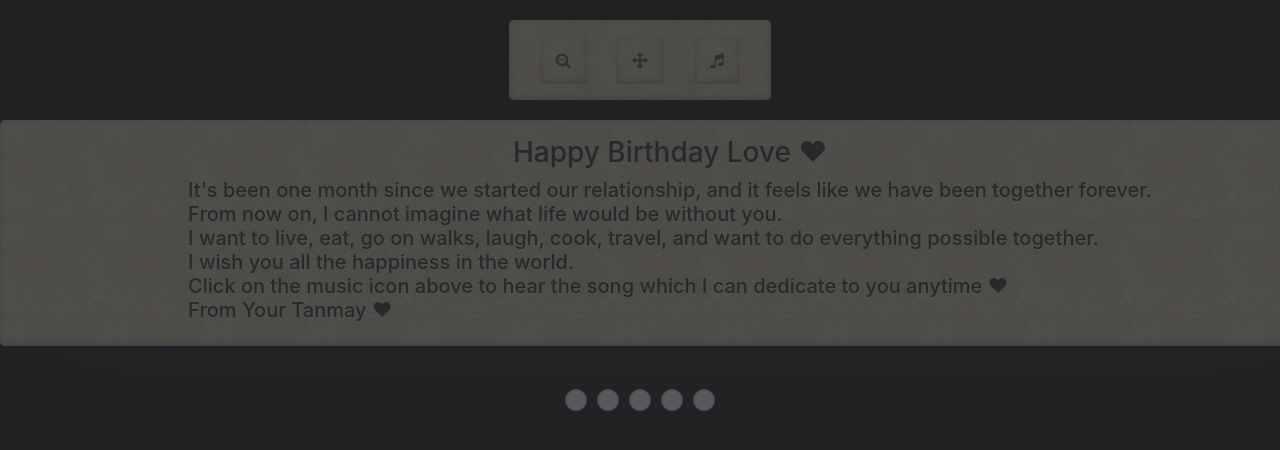
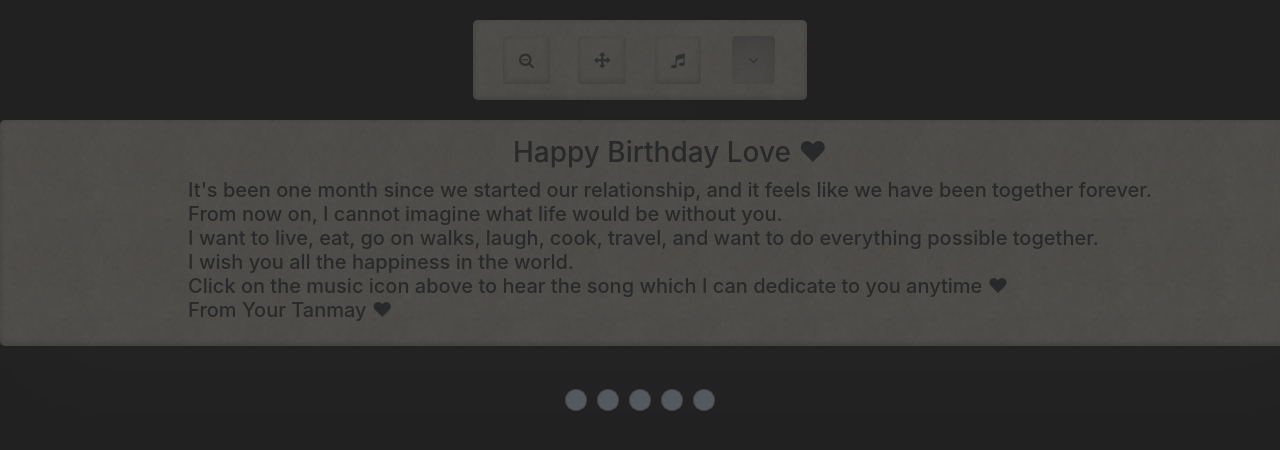
Before and after one commit to tanmayag8958/birthday, a website: page public/index.html in a window 1280 px wide. Shown: the top 450 px of the page. Drawn offline with nearby package versions, Linux system fonts and the light colour scheme.

Commit message:
added night image and button to hide text

```diff
--- a/public/index.html
+++ b/public/index.html
@@ -32,24 +32,29 @@
     </div>
 </div>
 <div class="position-absolute btn-container p-3 d-flex justify-content-center">
-    <div class="col-4 d-flex justify-content-center">
+    <div class="col-3 d-flex justify-content-center">
         <button id="btn-zoom" type="button" class="btn btn-outline-secondary btn-shadow p-0">
             <i class="p-3 fa fa-search-minus" onclick="btnToggle(event)"></i>
         </button>
     </div>
-    <div class="col-4 d-flex justify-content-center">
+    <div class="col-3 d-flex justify-content-center">
         <button id="btn-rotate" type="button" class="btn btn-outline-secondary btn-shadow p-0">
             <i class="p-3 fa fa-arrows large" onclick="btnToggle(event)"></i>
         </button>
     </div>
-    <div class="col-4 d-flex justify-content-center">
+    <div class="col-3 d-flex justify-content-center">
         <button id="btn-audio" type="button" class="btn btn-outline-secondary btn-shadow p-0">
             <i class="p-3 fa fa-music large" onclick="play()"></i>
             <audio id="audio" src="./blender-files/Bade-Achhe-Lagte-Hain-Amit-Kumar.mp4"></audio>
         </button>
     </div>
+    <div class="col-3 d-flex justify-content-center">
+        <button id="btn-hide" type="button" class="btn btn-secondary btn-shadow p-0">
+            <i class="p-3 fa fa-angle-down large" onclick="hideShow()"></i>
+        </button>
+    </div>
 </div>
-<div class="position-absolute txt-container p-3 d-flex justify-content-center">
+<div id="birthday-text" class="position-absolute txt-container p-3 d-flex justify-content-center">
     <div class="row">
         <div class="col-12 d-flex justify-content-center">
             <p class="h3">
--- a/public/js/chess.js
+++ b/public/js/chess.js
@@ -127,7 +127,7 @@ scene.add(directionalLight);
 let bg = new THREE.Mesh(
   new THREE.SphereGeometry(100, 20, 20),
   new THREE.MeshBasicMaterial({
-    map: THREE.ImageUtils.loadTexture('images/nature.jpeg'),
+    map: THREE.ImageUtils.loadTexture('images/night.jpeg'),
     side: THREE.BackSide
   })
 );
@@ -187,6 +187,20 @@ function play() {
   }
 }
 
+function hideShow() {
+  let element = document.getElementById('birthday-text');
+  let btnElement = document.getElementById('btn-hide');
+  if (element.style.visibility === "hidden") {
+    element.style.visibility = "visible";
+    btnElement.classList.remove('btn-outline-secondary');
+    btnElement.classList.add('btn-secondary');
+  } else {
+    element.style.visibility = "hidden";
+    btnElement.classList.remove('btn-secondary');
+    btnElement.classList.add('btn-outline-secondary');
+  }
+}
+
 //Render Loop
 function render() {
   requestAnimationFrame(render);
```
Also changed, not shown: public/images/night.jpeg (added).
